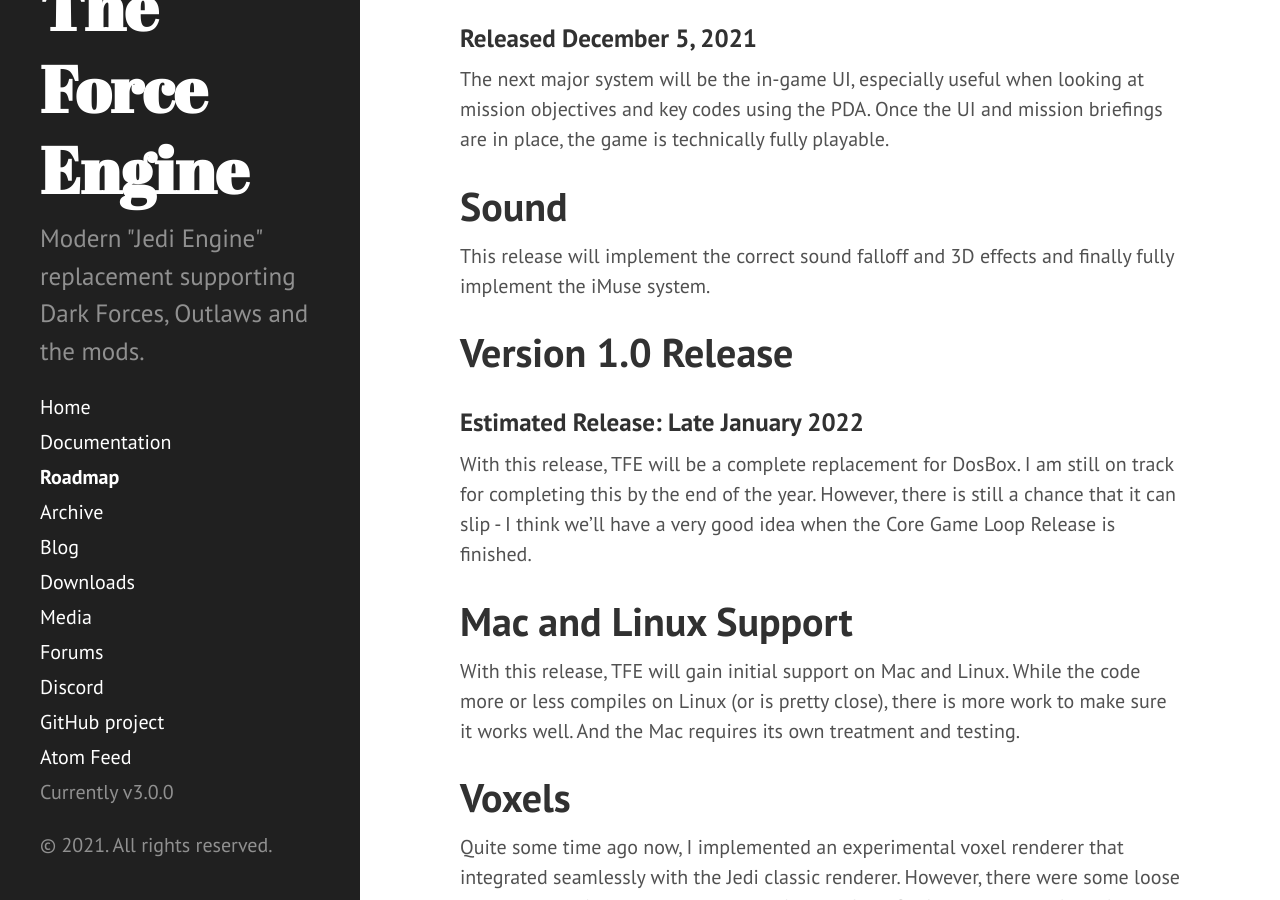
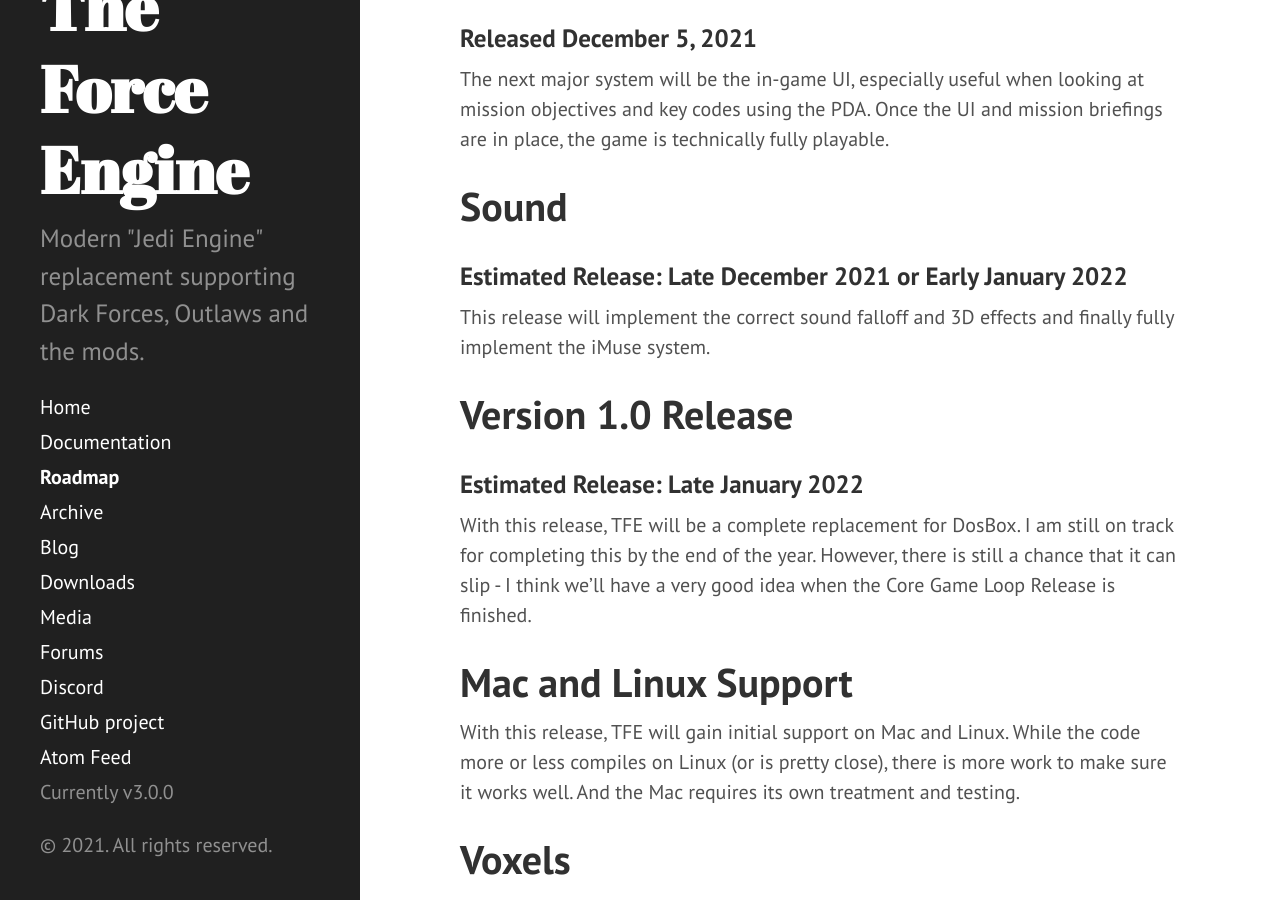
Before and after one commit to TheForceEngine/TheForceEngine.github.io, a Jekyll site: the page built from Roadmap.md, in a window 1280 px wide and 900 px high, scrolled down 1839 px. Built offline with Jekyll 4.4.1, drawn with Linux system fonts in a browser that asks for light colours.

Commit message:
Update Roadmap.md

```diff
--- a/Roadmap.md
+++ b/Roadmap.md
@@ -37,6 +37,7 @@
 The next major system will be the in-game UI, especially useful when looking at mission objectives and key codes using the PDA. Once the UI and mission briefings are in place, the game is technically fully playable.
 
 # Sound
+### Estimated Release: Late December 2021 or Early January 2022
 This release will implement the correct sound falloff and 3D effects and finally fully implement the iMuse system.
 
 # Version 1.0 Release
```
